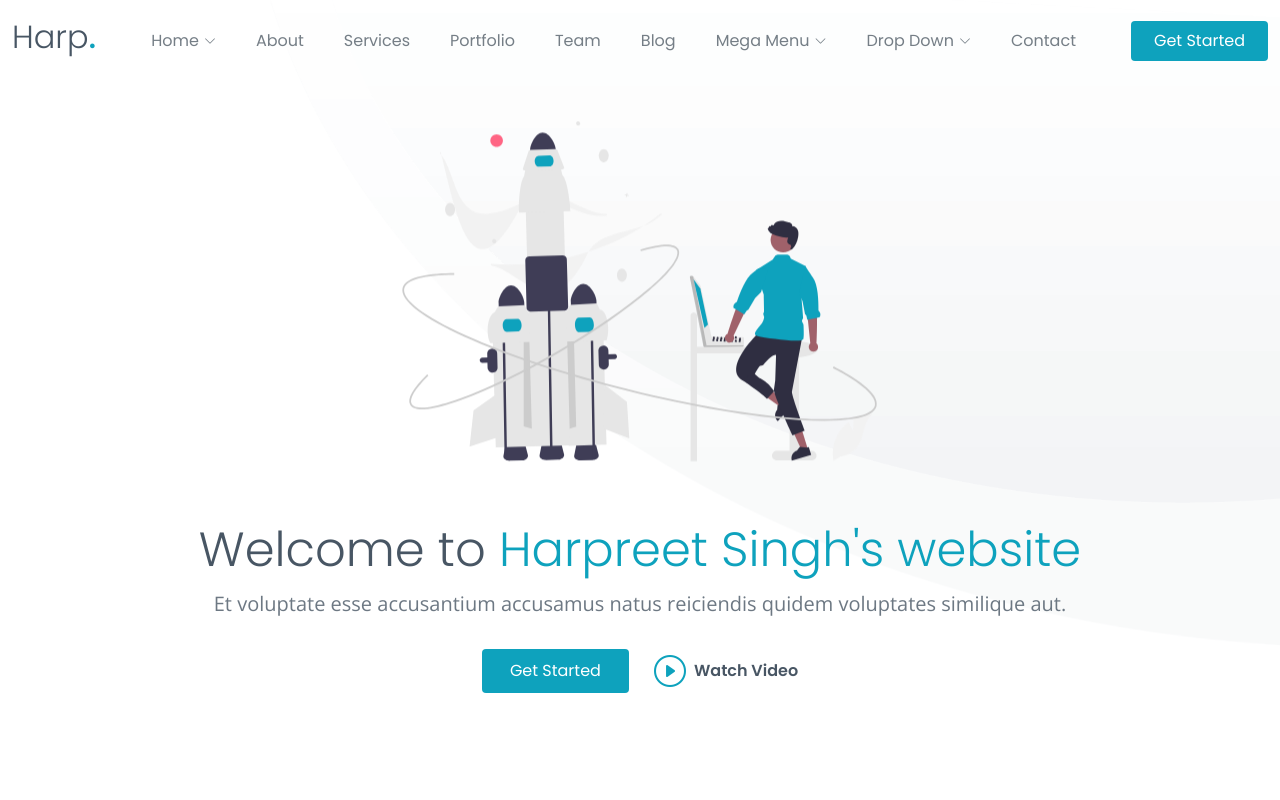
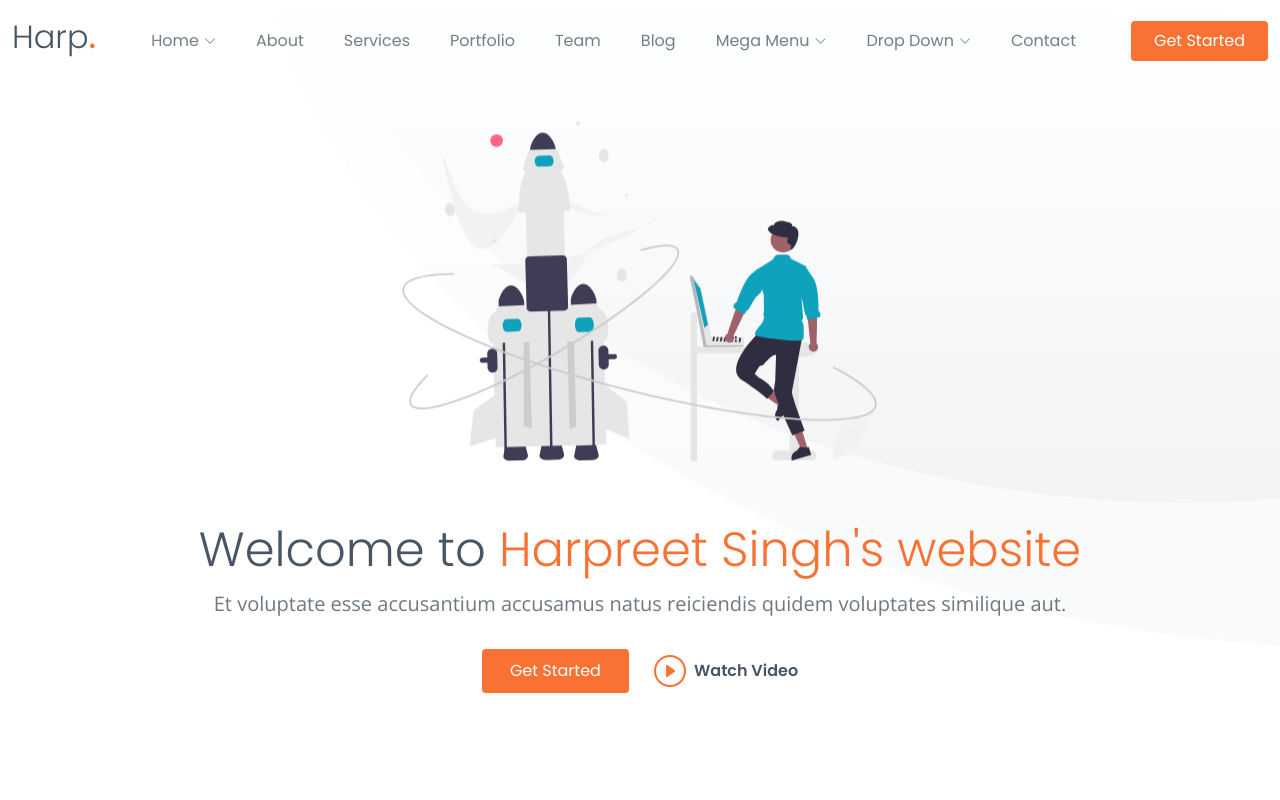
Before and after one commit to devharp/webpage, a plain HTML site: page index.html in a window 1280 px wide. Shown: the top 800 px of the page. Drawn offline with nearby package versions, Linux system fonts and the light colour scheme.

Commit message:
Changed theme

```diff
--- a/index.html
+++ b/index.html
@@ -27,7 +27,7 @@
     <link href="assets/vendor/swiper/swiper-bundle.min.css" rel="stylesheet">
 
     <!-- Variables CSS Files. Uncomment your preferred color scheme -->
-    <link href="assets/css/variables.css" rel="stylesheet">
+    <link href="assets/css/variables-orange.css" rel="stylesheet">
     <!-- <link href="assets/css/variables-blue.css" rel="stylesheet"> -->
     <!-- <link href="assets/css/variables-green.css" rel="stylesheet"> -->
     <!-- <link href="assets/css/variables-orange.css" rel="stylesheet"> -->
```
